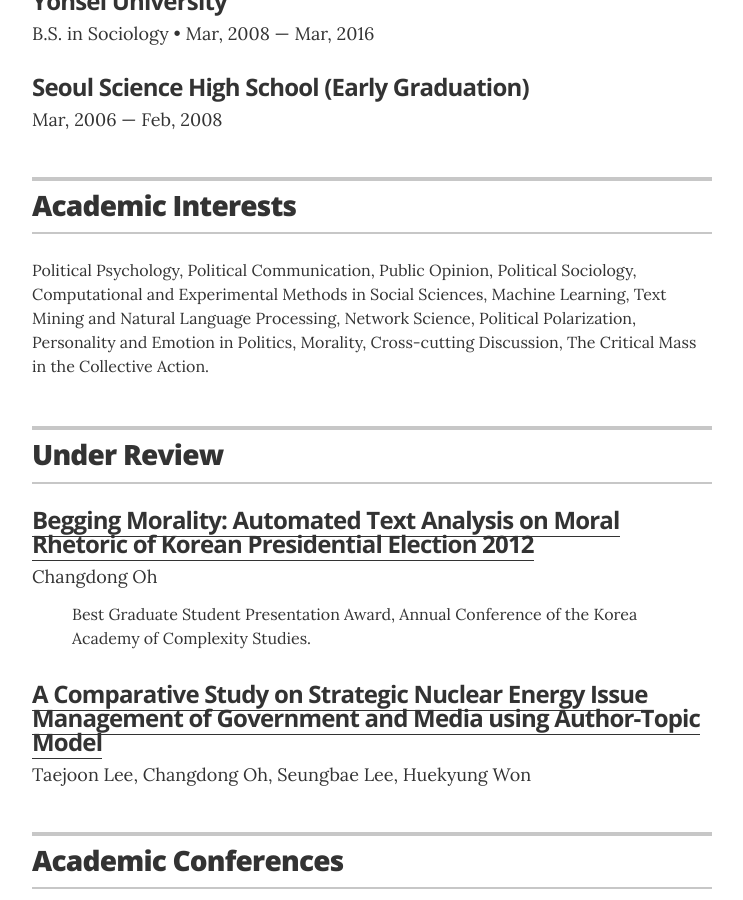
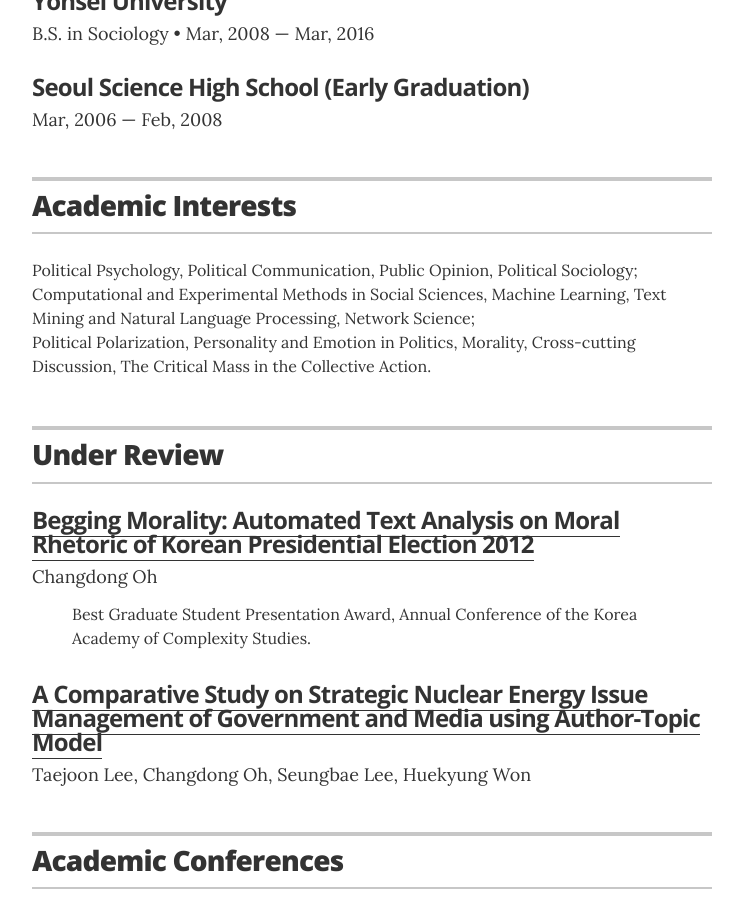
Before and after one commit to ChangdongOh/ChangdongOh.github.io, a Jekyll site: the page built from index.html, in a window 1280 px wide and 900 px high, scrolled down 712 px. Shown: the whole window, without its empty margins (268-1011 px from the left). Built offline with Jekyll 4.4.1, drawn with Linux system fonts in a browser that asks for light colours.

```diff
--- a/_data/interests.yml
+++ b/_data/interests.yml
@@ -1,2 +1,2 @@
 # Interests
-- description: Political Psychology, Political Communication, Public Opinion, Political Sociology, Computational and Experimental Methods in Social Sciences, Machine Learning, Text Mining and Natural Language Processing, Network Science, Political Polarization, Personality and Emotion in Politics, Morality, Cross-cutting Discussion, The Critical Mass in the Collective Action.
+- description: Political Psychology, Political Communication, Public Opinion, Political Sociology;<br>Computational and Experimental Methods in Social Sciences, Machine Learning, Text Mining and Natural Language Processing, Network Science;<br>Political Polarization, Personality and Emotion in Politics, Morality, Cross-cutting Discussion, The Critical Mass in the Collective Action.
```
Also changed, not shown: 16 other files.
